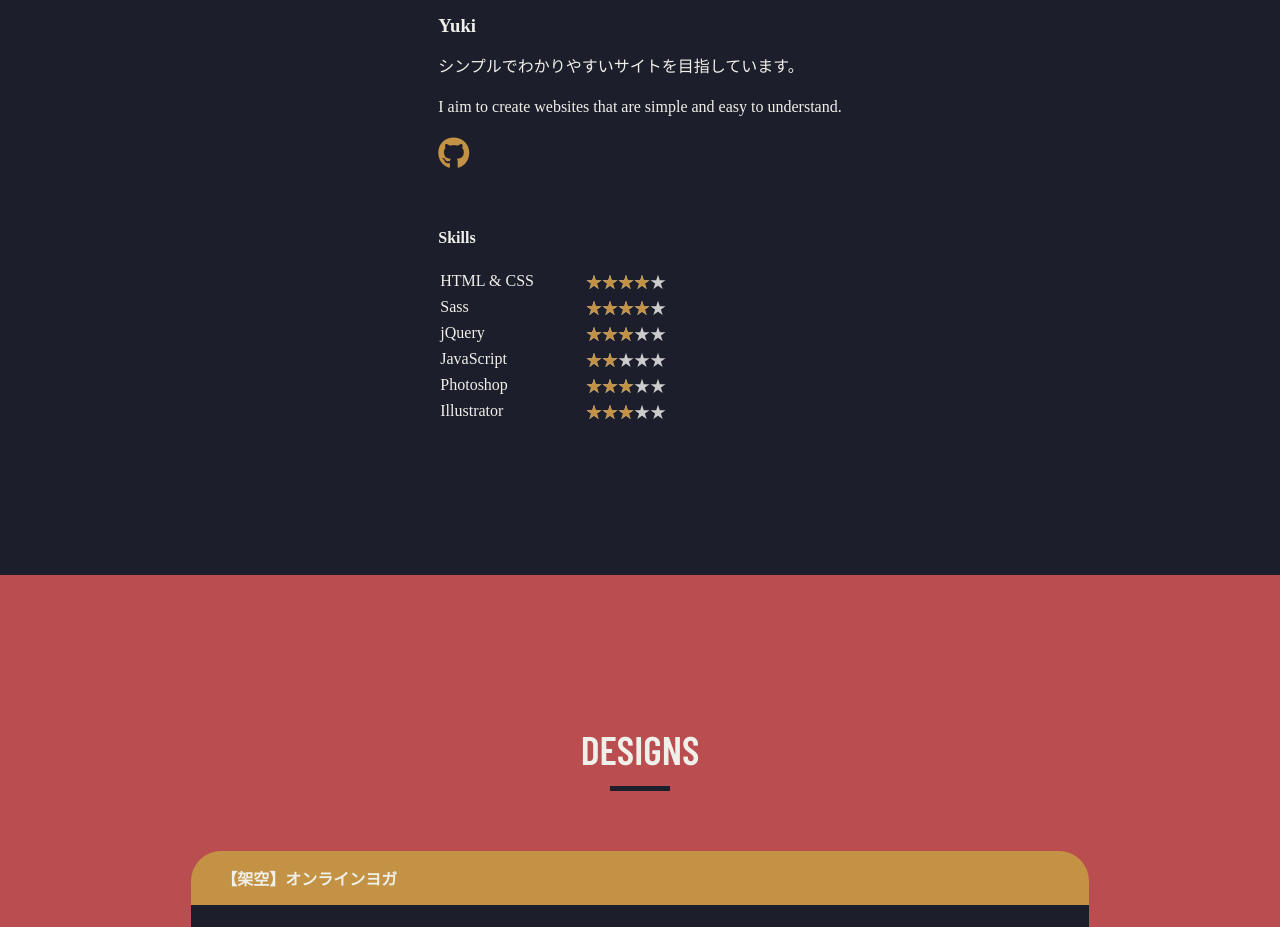
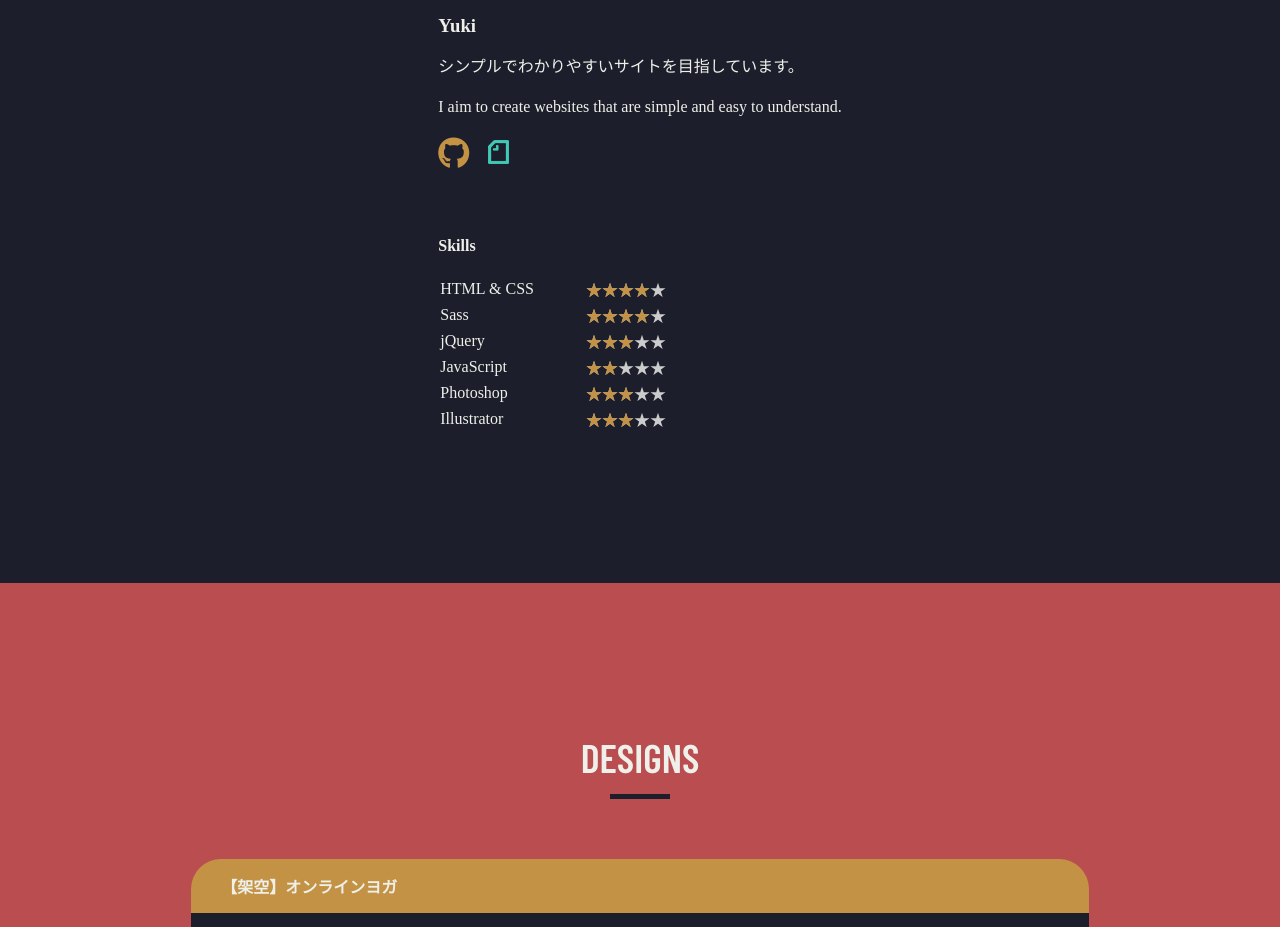
Before and after one commit to ogawa-yukiii/portfolio, a plain HTML site: page index.html in a window 1280 px wide. Shown: the part 800-1727 px from the top of the page. Drawn offline with nearby package versions, Linux system fonts and the light colour scheme; some packages are replaced by stand-ins of ours.

Commit message:
Add note.

```diff
--- a/css/style.scss
+++ b/css/style.scss
@@ -258,6 +258,9 @@ main {
           color: $yellow;
           margin-top: 10px;
         } //.sns
+        img {
+          vertical-align: top;
+        } //img
       } //.self-introduction
       .skills {
         h4 {
--- a/index.html
+++ b/index.html
@@ -61,7 +61,10 @@
             <h3>Yuki</h3>
             <p>シンプルでわかりやすいサイトを目指しています。</p>
             <p>I aim to create websites that are simple and easy to understand.</p>
-            <a href="https://github.com/ogawa-yukiii"><i class="fab fa-github fa-2x sns"></i></a>
+            <div>
+              <a href="https://github.com/ogawa-yukiii"><i class="fab fa-github fa-2x sns"></i></a>
+              <a href="https://note.com/foxfan"><img src="img/note.png" alt="note"></a>
+            </div>
           </div> <!-- .self-introduction -->
           <div class="skills">
             <h4>Skills</h4>
```
Also changed, not shown: css/style.css, img/note.png (added), 1 other file.
